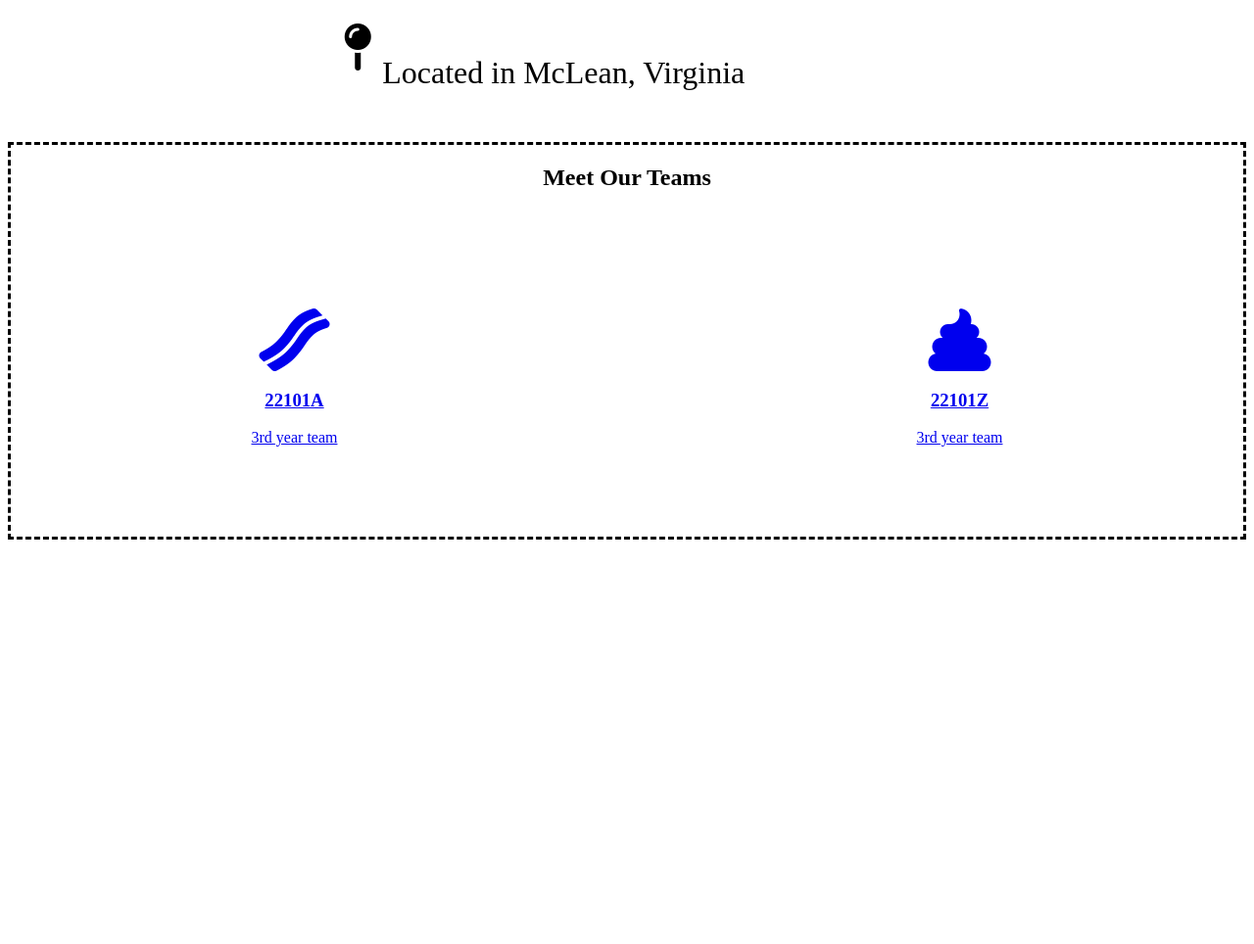
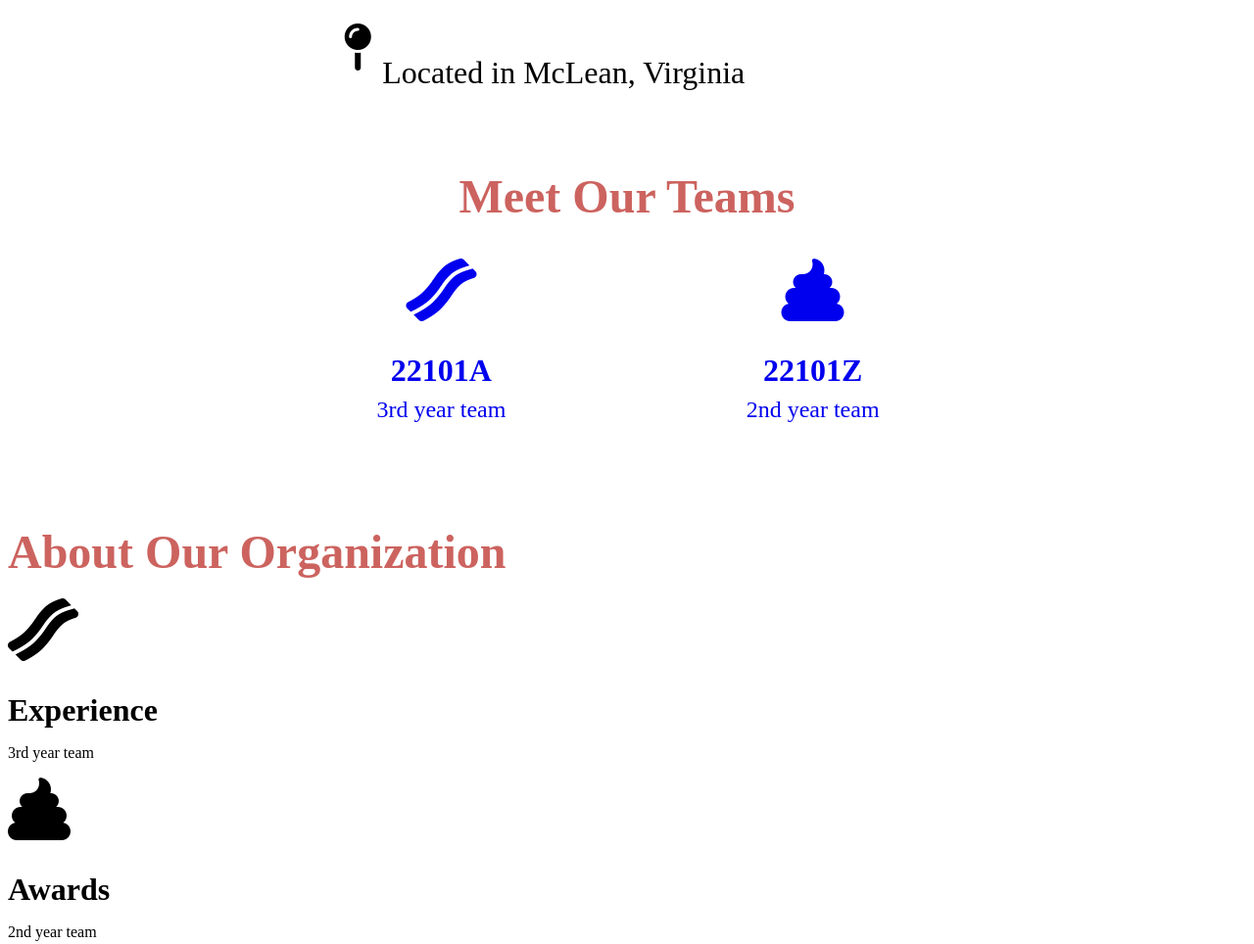
Before and after one commit to alexzaccardelli/McRoboto_Website, a plain HTML site: page index.html in a window 1280 px wide. Shown: the part 680-1644 px from the top of the page at 98% size. Before the commit the page ends 1239 px from the top, so only its background shows below. Drawn offline with Linux system fonts and the light colour scheme.

Commit message:
3/27/20 10:10AM

```diff
--- a/index.html
+++ b/index.html
@@ -27,23 +27,44 @@
          </section>
          <div class="location">
             <i class="fas fa-map-pin fa-3x"></i>
-            <p class = "mclean">Located in McLean, Virginia</p>
+            <p>Located in McLean, Virginia</p>
          </div>
-         <section class="teams">
-            <h2 class = "meetOurTeams">Meet Our Teams</h2>
-            <div class="TeamA">
+         <section class = "teams">
+            <h2>Meet Our Teams</h2>
+            <div class = "teamsGrid">
                <a href="#" class = "btn">
-                  <i class="fas fa-bacon fa-4x"></i>
-                  <h3>22101A</h3>
-                  <p>3rd year team</p>
+                  <div class="TeamA allTeams">
+                     <i class="fas fa-bacon fa-4x"></i>
+                     <h3>22101A</h3>
+                     <p>3rd year team</p>
+                  </div>
+               </a>
+               <a href="#" class = "btn">
+                  <div class="TeamZ allTeams">
+                     <i class="fas fa-poop fa-4x"></i>
+                     <h3>22101Z</h3>
+                     <p>2nd year team</p>
+                  </div>
                </a>
             </div>
-            <div class="TeamZ">
-               <a href="#" class = "btn">
+         </section>
+         <section class = "about">
+            <h2>About Our Organization</h2>
+            <div class = "aboutGrid">
+               <div class="experience">
+                  <i class="fas fa-bacon fa-4x"></i>
+                  <h3>Experience</h3>
+                  <p>3rd year team</p>
+               </div>
+               <div class="awards">
                   <i class="fas fa-poop fa-4x"></i>
-                  <h3>22101Z</h3>
-                  <p>3rd year team</p>
-               </a>
+                  <h3>Awards</h3>
+                  <p>2nd year team</p>
+               </div>
+               <div class="community">
+                  <i class="fas fa-poop fa-4x"></i>
+                  <h3>Community</h3>
+                  <p>2nd year team</p>
             </div>
          </section>
       </div>
--- a/style.css
+++ b/style.css
@@ -2,7 +2,7 @@
    --white: #F2F5F7;
    --palePink: #F3EAEA;
    --blue: #97C8EB;
-   --darkPink: #CD8987;
+   --darkPink: #CC635F;
    --navy: #293366;
    --shadow: 0 1px 5px rgba(104, 104, 104, 0.8);
 }
@@ -70,32 +70,54 @@
    grid-gap: 10px;
    grid-template-columns: repeat(10, 1fr);
 }
-.fa-map-pin {
+.location i {
    grid-column: 3/4;
    text-align: right;
 }
-.mclean {
+.location p {
    text-align: start;
    font-size: 2rem;
    grid-column: 4/9;
+   margin-bottom: 0;
 }
 .teams {
-   display:grid;
-   grid-template-columns: repeat(4, 1fr);
-   grid-template-rows: 1fr 2fr;
-   grid-gap: 100px;
-   border-style: dashed;
    text-align: center;
+   margin: 20px 20%;
 }
-.meetOurTeams {
-   grid-column: 1/5;
-   grid-row: 1/2;
+h2 {
+   font-size: 3rem;
+   margin-bottom: 20px;
+   color: var(--darkPink);
+}
+h3 {
+   font-size: 2rem;
+   margin-bottom: 0.5rem;
+}
+.teamsGrid {
+   display: grid;
+   grid-template-columns: 1fr 1fr;
+}
+.teamsGrid a{
+   text-decoration: none;
+}
+.teamsGrid a:hover{
+   background-color: var(--blue);
+   color: var(--white);
+}
+.teamsGrid a:visited{
+   color: var(--navy);
 }
 .TeamA {
-   grid-column: 1/3;
-   grid-row: 2/4;
+   grid-column: 1/2;
+   margin-top: 1rem;
+   margin-bottom: 0;
 }
 .TeamZ {
-   grid-column: 3/5;
-   grid-row: 2/4;
+   grid-column: 2/3;
+   margin-top: 1rem;
+   margin-bottom: 0;
 }
+.allTeams p{
+   font-size: 1.5rem;
+   margin-top: 0.5rem;
+}
```
